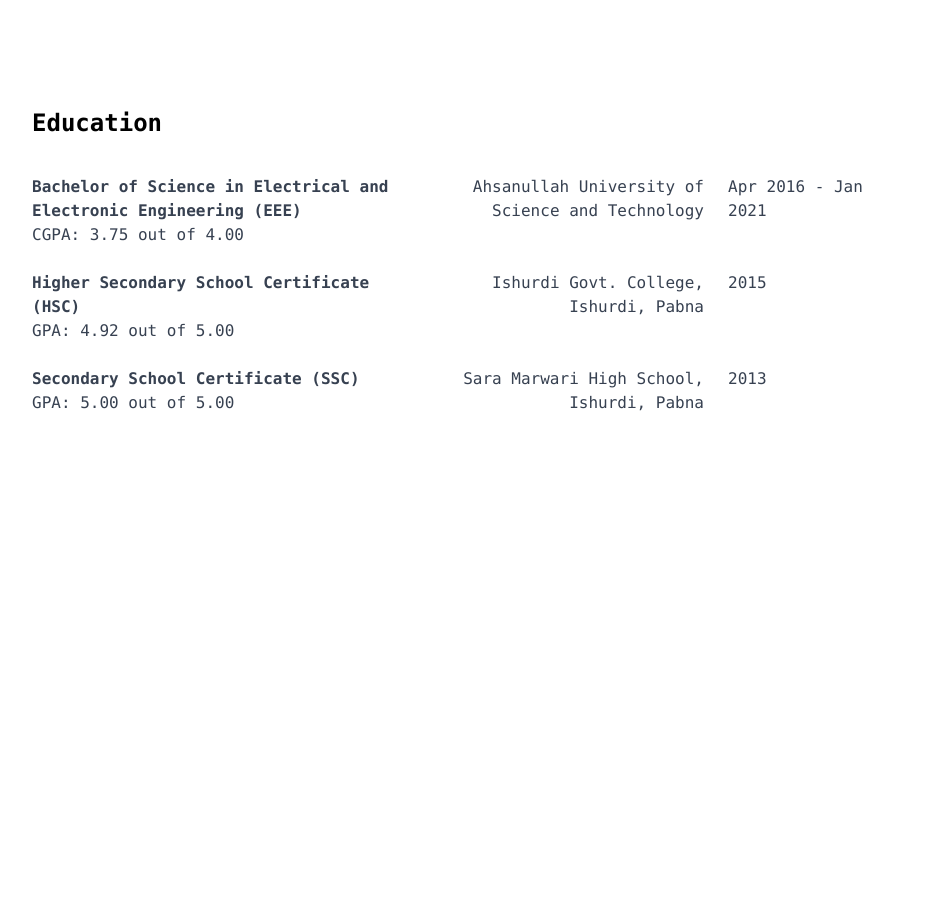
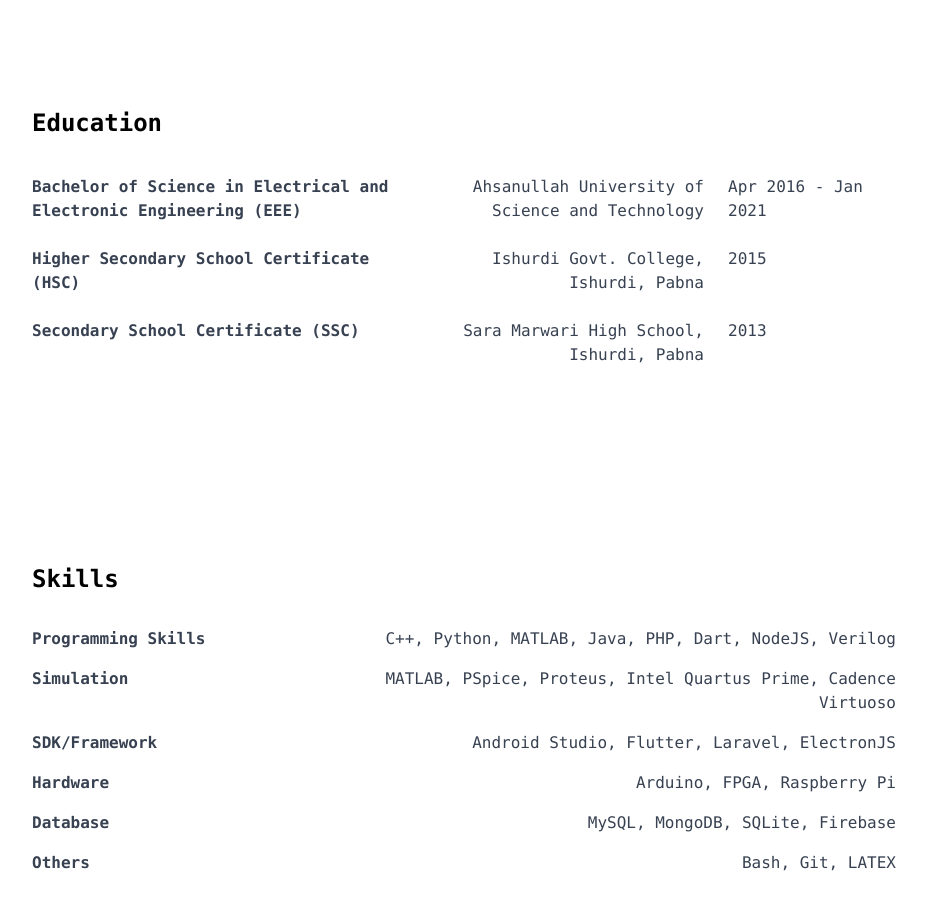
Before and after one commit to arnobk/arnobk.github.io, a plain HTML site: page index.html in a window 1280 px wide. Shown: the part 1053-1962 px from the top of the page, without its empty margins (176-1102 px from the left). Before the commit the page ends 1624 px from the top, so only its background shows below. Drawn offline with Linux system fonts and the light colour scheme.

Commit message:
added skill section

```diff
--- a/index.html
+++ b/index.html
@@ -21,8 +21,14 @@
         <a href="#about" class="px-4 py-1 rounded-md hover:bg-gray-200">About</a>
         <a href="#work" class="px-4 py-1 rounded-md hover:bg-gray-200">Work</a>
         <a href="#education" class="px-4 py-1 rounded-md hover:bg-gray-200">Education</a>
-        <a href="#skills" class="px-4 py-1 rounded-md hover:bg-gray-200">Skills</a>
+        <a href="#skill" class="px-4 py-1 rounded-md hover:bg-gray-200">Skills</a>
         <a href="#contact" class="px-4 py-1 rounded-md hover:bg-gray-200">Contact</a>
+        <a href="https://blog.arnob.me" target="_blank" class="px-4 py-1 rounded-md hover:bg-gray-200"><span class="flex items-center">Blog<svg xmlns="http://www.w3.org/2000/svg" viewBox="0 0 20 20" fill="currentColor" class="w-5 h-5 ml-1">
+          <path fill-rule="evenodd" d="M4.25 5.5a.75.75 0 00-.75.75v8.5c0 .414.336.75.75.75h8.5a.75.75 0 00.75-.75v-4a.75.75 0 011.5 0v4A2.25 2.25 0 0112.75 17h-8.5A2.25 2.25 0 012 14.75v-8.5A2.25 2.25 0 014.25 4h5a.75.75 0 010 1.5h-5z" clip-rule="evenodd" />
+          <path fill-rule="evenodd" d="M6.194 12.753a.75.75 0 001.06.053L16.5 4.44v2.81a.75.75 0 001.5 0v-4.5a.75.75 0 00-.75-.75h-4.5a.75.75 0 000 1.5h2.553l-9.056 8.194a.75.75 0 00-.053 1.06z" clip-rule="evenodd" />
+        </svg>
+        </span>
+        </a>
       </div>
     </div>
   </nav>
@@ -30,7 +36,7 @@
   <!--Container-->
   <div class="my-36 max-w-4xl mx-auto px-8 md:px-4">
     <!--About Me-->
-    <div class="space-y-12" id="about">
+    <div class="space-y-12 pt-24 -mt-24" id="about">
       <h2 class="text-6xl font-bold">
         Electrical and Electronics Engineer.
       </h2>
@@ -88,7 +94,7 @@
     <hr class="py-20">
 
     <!-- Work Experience-->
-    <div class="" id="work">
+    <div class="pt-20 -mt-20" id="work">
       <h2 class="font-bold text-2xl py-6">Work Experiences</h2>
       <div class="grid grid-cols-9 py-1 text-gray-700">
         <p class="font-semibold col-span-4">PrimeSilicon Technology (BD) Ltd.</p>
@@ -100,28 +106,69 @@
     <hr class="py-20">
 
     <!-- Education -->
-    <div class="" id="education">
+    <div class="pt-20 -mt-20" id="education">
       <h2 class="font-bold text-2xl py-6">Education</h2>
       <!--Education Item-->
       <div class="grid grid-cols-9 py-3 text-gray-700">
-        <p class="font-semibold col-span-4">Bachelor of Science in Electrical and Electronic Engineering (EEE)<br><span class="font-normal">CGPA: 3.75 out of 4.00</span></p>
+        <p class="font-semibold col-span-4">Bachelor of Science in Electrical and Electronic Engineering (EEE)</p>
         <p class="col-span-3 text-right">Ahsanullah University of Science and Technology</p>
         <p class="col-span-2 ml-4 lg:ml-6">Apr 2016 - Jan 2021</p>
       </div>
 
       <!--Education Item-->
       <div class="grid grid-cols-9 py-3 text-gray-700">
-        <p class="font-semibold col-span-4">Higher Secondary School Certificate (HSC)<br><span class="font-normal">GPA: 4.92 out of 5.00</span></p>
+        <p class="font-semibold col-span-4">Higher Secondary School Certificate (HSC)</p>
         <p class="col-span-3 text-right">Ishurdi Govt. College, Ishurdi, Pabna</p>
         <p class="col-span-2 ml-4 lg:ml-6">2015</p>
       </div>
 
       <!--Education Item-->
       <div class="grid grid-cols-9 py-3 text-gray-700">
-        <p class="font-semibold col-span-4">Secondary School Certificate (SSC)<br><span class="font-normal">GPA: 5.00 out of 5.00</span></p>
+        <p class="font-semibold col-span-4">Secondary School Certificate (SSC)</p>
         <p class="col-span-3 text-right">Sara Marwari High School, Ishurdi, Pabna</p>
         <p class="col-span-2 ml-4 lg:ml-6">2013</p>
       </div>
+
+    </div>
+
+    <hr class="py-20">
+
+    <!-- Skills -->
+    <div class="pt-20 -mt-20" id="skill">
+      <h2 class="font-bold text-2xl py-6">Skills</h2>
+
+      <!--Skill Item-->
+      <div class="grid grid-cols-6 py-2 text-gray-700">
+        <p class="font-semibold col-span-2">Programming Skills</p>
+        <p class="col-span-4 text-right">C++, Python, MATLAB, Java, PHP, Dart, NodeJS, Verilog</p>
+      </div>
+
+      <!--Skill Item-->
+      <div class="grid grid-cols-6 py-2 text-gray-700">
+        <p class="font-semibold col-span-2">Simulation</p>
+        <p class="col-span-4 text-right">MATLAB, PSpice, Proteus, Intel Quartus Prime, Cadence Virtuoso</p>
+      </div>
+      <!--Skill Item-->
+      <div class="grid grid-cols-6 py-2 text-gray-700">
+        <p class="font-semibold col-span-2">SDK/Framework</p>
+        <p class="col-span-4 text-right">Android Studio, Flutter, Laravel, ElectronJS</p>
+      </div>
+      <!--Skill Item-->
+      <div class="grid grid-cols-6 py-2 text-gray-700">
+        <p class="font-semibold col-span-2">Hardware</p>
+        <p class="col-span-4 text-right">Arduino, FPGA, Raspberry Pi</p>
+      </div>
+      <!--Skill Item-->
+      <div class="grid grid-cols-6 py-2 text-gray-700">
+        <p class="font-semibold col-span-2">Database</p>
+        <p class="col-span-4 text-right">MySQL, MongoDB, SQLite, Firebase</p>
+      </div>
+      <!--Skill Item-->
+      <div class="grid grid-cols-6 py-2 text-gray-700">
+        <p class="font-semibold col-span-2">Others</p>
+        <p class="col-span-4 text-right">Bash, Git, LATEX</p>
+      </div>
+
 
     </div>
   </div>
```
Also changed, not shown: dist/style.css.
